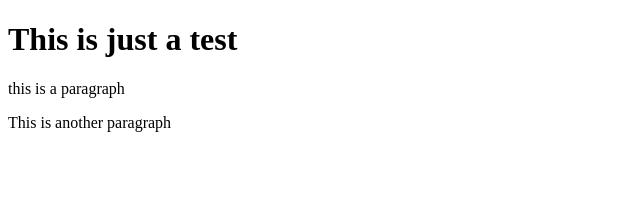
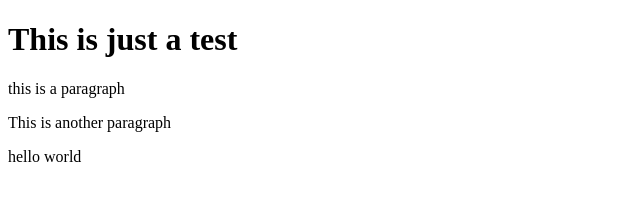
Before and after one commit to kevinryanhebert/git-test, a website: page index.html in a window 1280 px wide. Shown: the full height of the page, 0-640 px from the left. Drawn offline with Linux system fonts and the light colour scheme.

Commit message:
using npm

```diff
--- a/index.html
+++ b/index.html
@@ -7,5 +7,6 @@
         <h1>This is just a test</h1>
         <p>this is a paragraph</p>
         <p>This is another paragraph</p>
+        <p>hello world</p>
     </body>
 </html>
```
Also changed, not shown: package.json (added, +24 -0 lines), 2 other files.
